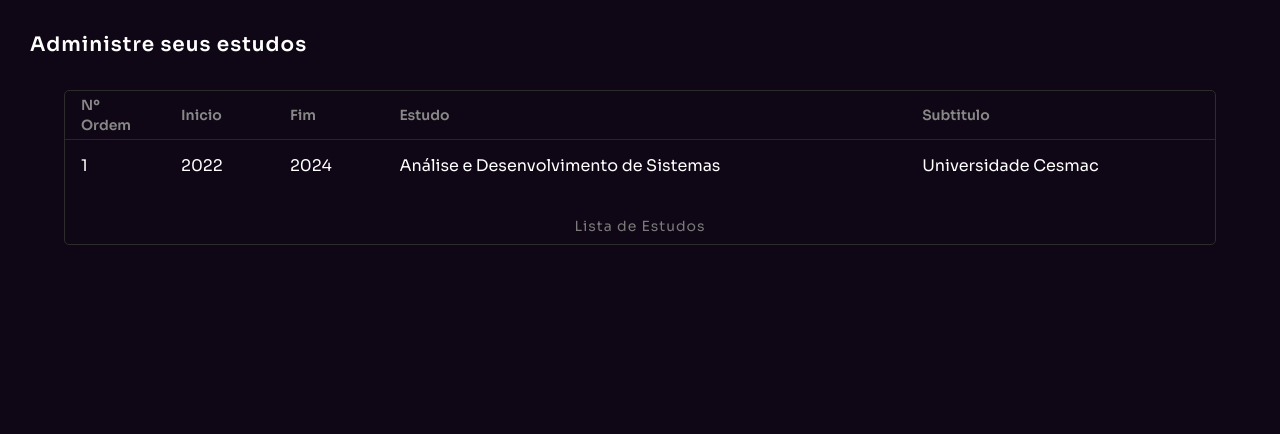
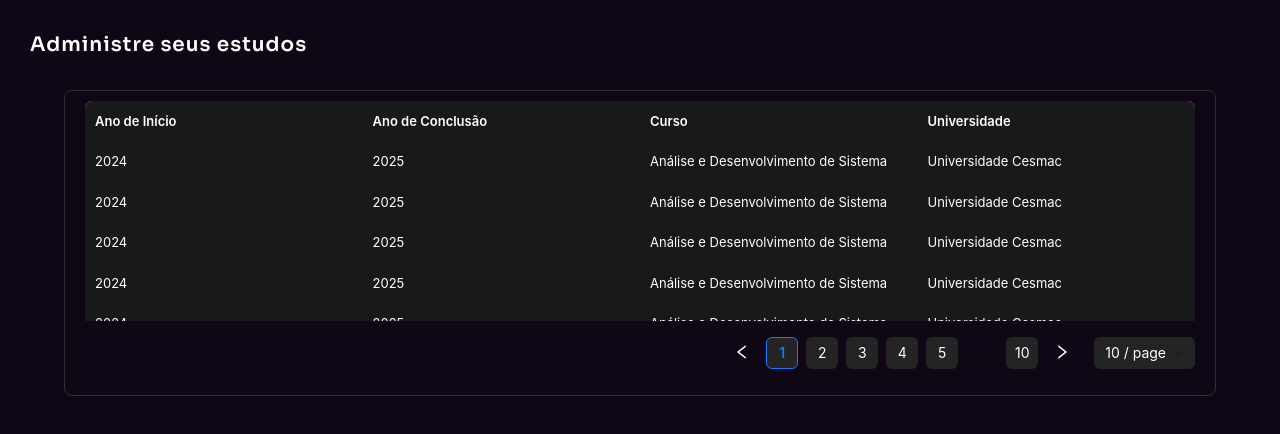
Before and after one commit to DeivisonJohnny/Portifolio, a Next.js app: page /dashboard/studies in a window 1280 px wide. Shown: the top 434 px of the page. Built offline with nearby package versions, Linux system fonts and the light colour scheme.

Commit message:
feat(page): add in page studies table

```diff
--- a/app/dashboard/page.tsx
+++ b/app/dashboard/page.tsx
@@ -48,7 +48,7 @@ const Dashboard: React.FC = () => {
   return (
     <LayoutMain>
       <Sider trigger={null} collapsible collapsed={collapsed}>
-        <div className="demo-logo-vertical flex items-center justify-center py-3 transition-all duration-300 ">
+        <div className="demo-logo-vertical flex items-center justify-center py-4 transition-all duration-300 mb-1 ">
           <h1 className="gradient-text text-[20px] font-bold ">
             {collapsed ? " DJ" : "< Dev Johnny />"}
           </h1>
--- a/app/dashboard/studies/page.tsx
+++ b/app/dashboard/studies/page.tsx
@@ -1,65 +1,128 @@
-import {
-  Table,
-  TableBody,
-  TableCaption,
-  TableCell,
-  TableHead,
-  TableHeader,
-  TableRow,
-} from "@/components/ui/table";
+import { Table } from "antd";
+import type { TableColumnsType } from "antd";
+import styled from "styled-components";
+
+export type StudiesType = {
+  key?: React.Key;
+  yearFrom: number;
+  yearTo: number;
+  course: string;
+  university: string;
+};
 
 export default function Studies() {
+  const columns: TableColumnsType<StudiesType> = [
+    {
+      title: "Ano de Início",
+      dataIndex: "yearFrom",
+      key: "yearFrom",
+    },
+    {
+      title: "Ano de Conclusão",
+      dataIndex: "yearTo",
+      key: "yearTo",
+    },
+    {
+      title: "Curso",
+      dataIndex: "course",
+      key: "course",
+    },
+    {
+      title: "Universidade",
+      dataIndex: "university",
+      key: "university",
+    },
+  ];
+
+  const dataStudies = Array.from({ length: 100 }).map<StudiesType>((_, i) => ({
+    key: `key-${i}`,
+    yearFrom: 2024,
+    yearTo: 2025,
+    course: "Análise e Desenvolvimento de Sistema",
+    university: "Universidade Cesmac",
+  }));
+
   return (
     <div className=" w-full h-full rounded-[10px] flex flex-col ">
       <h1 className=" m-[30px] text-[white] text-[20px] font-semibold tracking-[1px] ">
         Administre seus estudos
       </h1>
 
+      <section></section>
+
       <section className=" w-[100%] flex items-center justify-center flex-col">
-        <div className=" w-[90%] border-[1px] border-[#2c2c2c] rounded-[5px]">
-          <Table className="w-full">
-            <TableHeader>
-              <TableRow className="rounded-[10px_10px_0px_0px] ">
-                <TableHead className="  text-[#888888] font-semibold w-[100px] rounded-[8px_0px_0px_0px] ">
-                  Nº Ordem
-                </TableHead>
-                <TableHead className=" text-[#888888] font-semibold ">
-                  Inicio
-                </TableHead>
-                <TableHead className=" text-[#888888] font-semibold ">
-                  Fim
-                </TableHead>
-                <TableHead className=" text-[#888888] font-semibold ">
-                  Estudo
-                </TableHead>
-                <TableHead className="  text-[#888888] font-semibold rounded-[0px_8px_0px_0px] ">
-                  Subtitulo
-                </TableHead>
-              </TableRow>
-            </TableHeader>
-            <TableBody>
-              <TableRow>
-                <TableCell className="text-[white] text-[16px] ">1</TableCell>
-                <TableCell className="text-[white] text-[16px] ">
-                  2022
-                </TableCell>
-                <TableCell className="text-[white] text-[16px] ">
-                  2024
-                </TableCell>
-                <TableCell className="text-[white] text-[16px] ">
-                  Análise e Desenvolvimento de Sistemas
-                </TableCell>
-                <TableCell className="text-[white] text-[16px] ">
-                  Universidade Cesmac
-                </TableCell>
-              </TableRow>
-            </TableBody>
-            <TableCaption className="py-2 text-[#7a7a7a] tracking-[1px] ">
-              Lista de Estudos
-            </TableCaption>
-          </Table>
-        </div>
+        <ContainerTable
+          columns={columns}
+          dataSource={dataStudies}
+          pagination={{ pageSize: 10 }}
+          scroll={{ y: 30 * 6 }}
+        />
       </section>
     </div>
   );
 }
+
+const ContainerTable = styled(Table)`
+  border: 1px solid #303030;
+  border-radius: 8px;
+  width: 90%;
+  transition: 500ms;
+
+  padding: 10px 20px;
+
+  .ant-table-container > .ant-table-body {
+    scrollbar-width: 2px !important;
+  }
+  .ant-table-container {
+    background-color: #17191b;
+    color: white;
+  }
+
+  .ant-table-thead > tr > th {
+    background-color: #17191b;
+    color: white;
+  }
+
+  .ant-table-cell-row-hover {
+    background-color: #3f3f3f84 !important;
+  }
+
+  .ant-table-cell {
+    border-bottom: none !important;
+    font-size: 13px !important;
+    padding: 10px !important;
+  }
+
+  .ant-table-cell:before {
+    display: none;
+  }
+  .ant-table-cell-scrollbar {
+    box-shadow: none !important;
+  }
+
+  .ant-pagination-item-link > span svg {
+    color: white;
+    font-weight: bold;
+    font-size: 16px !important;
+  }
+
+  .ant-pagination-item {
+    background-color: #242424;
+  }
+
+  .ant-pagination-item a {
+    color: white;
+  }
+
+  .ant-pagination-item-active a {
+    color: #1677ff !important;
+  }
+
+  .ant-select,
+  .ant-select-selector {
+    border: none !important;
+    border-radius: 6px;
+    background-color: #242424 !important;
+    color: white;
+  }
+`;
--- a/app/public/style/globals.css
+++ b/app/public/style/globals.css
@@ -103,8 +103,8 @@
   }
 
   html {
-    scrollbar-width: thin;
-    scrollbar-color: var(--tj-theme-primary) var(--tj-theme-secondary);
+    scrollbar-width: thin !important;
+    scrollbar-color: var(--tj-theme-primary) var(--tj-theme-secondary) !important;
   }
 
   /* Tailwind base styles */
```
